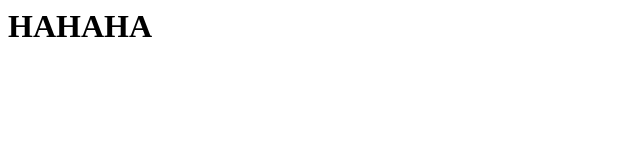
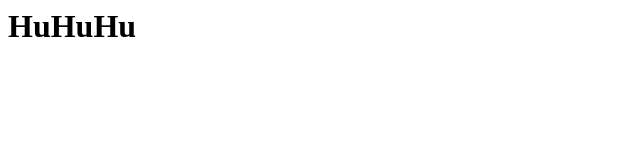
Before and after one commit to LocTran070699/testserver, a plain HTML site: page index.html in a window 1280 px wide. Shown: the full height of the page, 0-640 px from the left. Drawn offline with Linux system fonts and the light colour scheme.

Commit message:
second commit

```diff
--- a/index.html
+++ b/index.html
@@ -1 +1 @@
-<h1>HAHAHA</h1>
+<h1>HuHuHu</h1>
```
